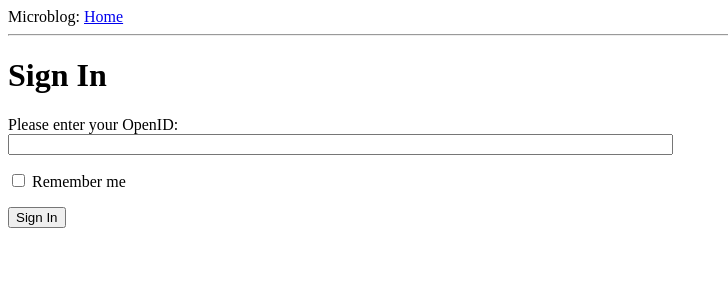
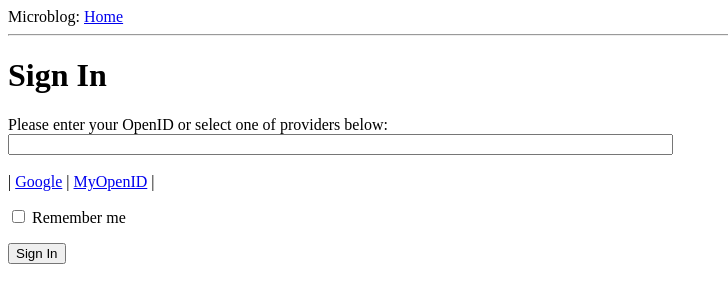
Before and after one commit to Ulya0302/LearningFlask, a Flask app: page /login in a window 1280 px wide. Shown: the top 303 px of the page, without its empty margins (0-728 px from the left). Run offline with Flask 2, Linux system fonts and the light colour scheme.

Commit message:
Add providers, this commit isnt work correct

```diff
--- a/app/templates/login.html
+++ b/app/templates/login.html
@@ -1,12 +1,29 @@
 {% extends "base.html" %}
 
 {% block content %}
+<script type="text/javascript">
+function set_openid(openid, pr) {
+    u = openid.search("<username>")
+    if (u != -1) {
+        user = prompt("Enter your " + pr + "username: ")
+        openid = openid.substr(0, u) + user
+    }
+    form = document.forms['login']
+    form.elements[openid].value = openid
+}
+</script>
 <h1>Sign In</h1>
 <form action="", method="post", name="login">
     {{ form.hidden_tag() }}
     <p>
-        Please enter your OpenID: <br>
+        Please enter your OpenID or select one of providers below: <br>
         {{ form.openid(size=80) }} <br>
+        {% for err in form.errors.openid %}
+        <span style="color: red;">[{{ err }}]</span>
+        {% endfor %}<br>
+        |{% for pr in providers %}
+        <a href="javascript:set_openid('{{ pr.url }}', '{{ pr.name }}');">{{ pr.name }}</a> |
+        {% endfor %}
     </p>
     <p>{{ form.remember_me }} Remember me</p>
     <p><input type="submit" value="Sign In"></p>
--- a/app/views.py
+++ b/app/views.py
@@ -28,4 +28,7 @@ def login():
         flash('Login requested for OpenID = "' + \
               form.openid.data + '", remember me = ' + str(form.remember_me.data))
         return redirect("/index")
-    return render_template('login.html', title="Sign In", form=form)
+    return render_template('login.html',
+                           title="Sign In",
+                           form=form,
+                           providers=app.config['OPENID_PROVIDERS'])
--- a/config.py
+++ b/config.py
@@ -1,2 +1,6 @@
 CSRF_ENABLED = True  # Prevent fake cross-site requests
 SECRET_KEY = 'this-is-sample-secret-key-which-protect-this-blog'
+OPENID_PROVIDERS = [
+    {'name': 'Google', 'url': 'https://www.google.com/accounts/o8/id'},
+    {'name': 'MyOpenID', 'url': 'https://www.myopenid.com'}
+]
```
